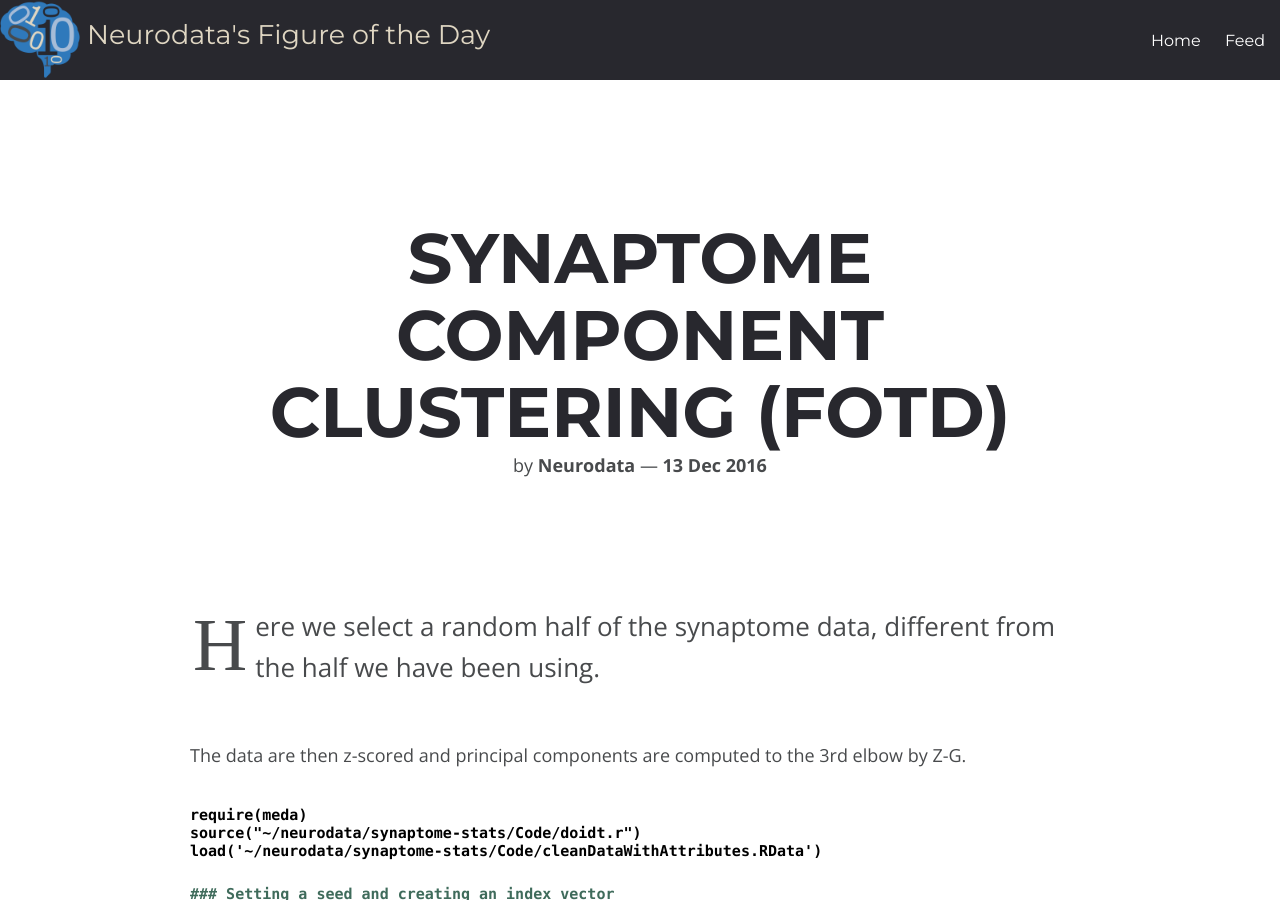
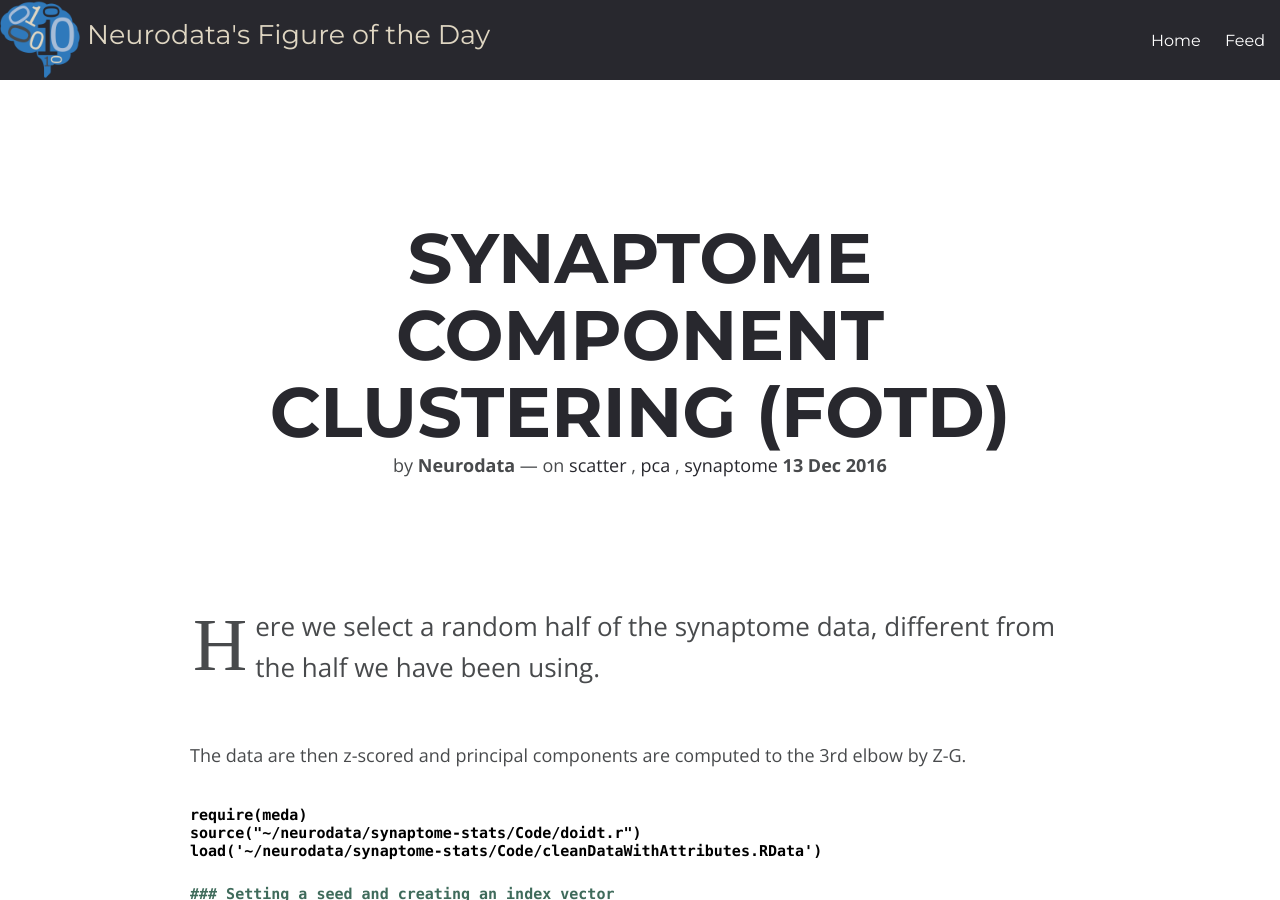
Before and after one commit to neurodata-arxiv/FOTD, a Jekyll site: the page built from _posts/2016-12-13-pcscatter.md, in a window 1280 px wide and 900 px high. Built offline with Jekyll 4.4.1, drawn with Linux system fonts in a browser that asks for light colours; nearby versions of some CDN libraries.

Commit message:
added tags

```diff
--- a/_posts/2016-12-13-pcscatter.md
+++ b/_posts/2016-12-13-pcscatter.md
@@ -3,6 +3,7 @@ layout: post
 title: "Synaptome component clustering (FoTD)"
 description: ""
 category: fotd
+tags: [scatter, pca, synaptome]
 modified: 2016-12-13
 share: true
 ---
```
Also changed, not shown: 4 other files.
